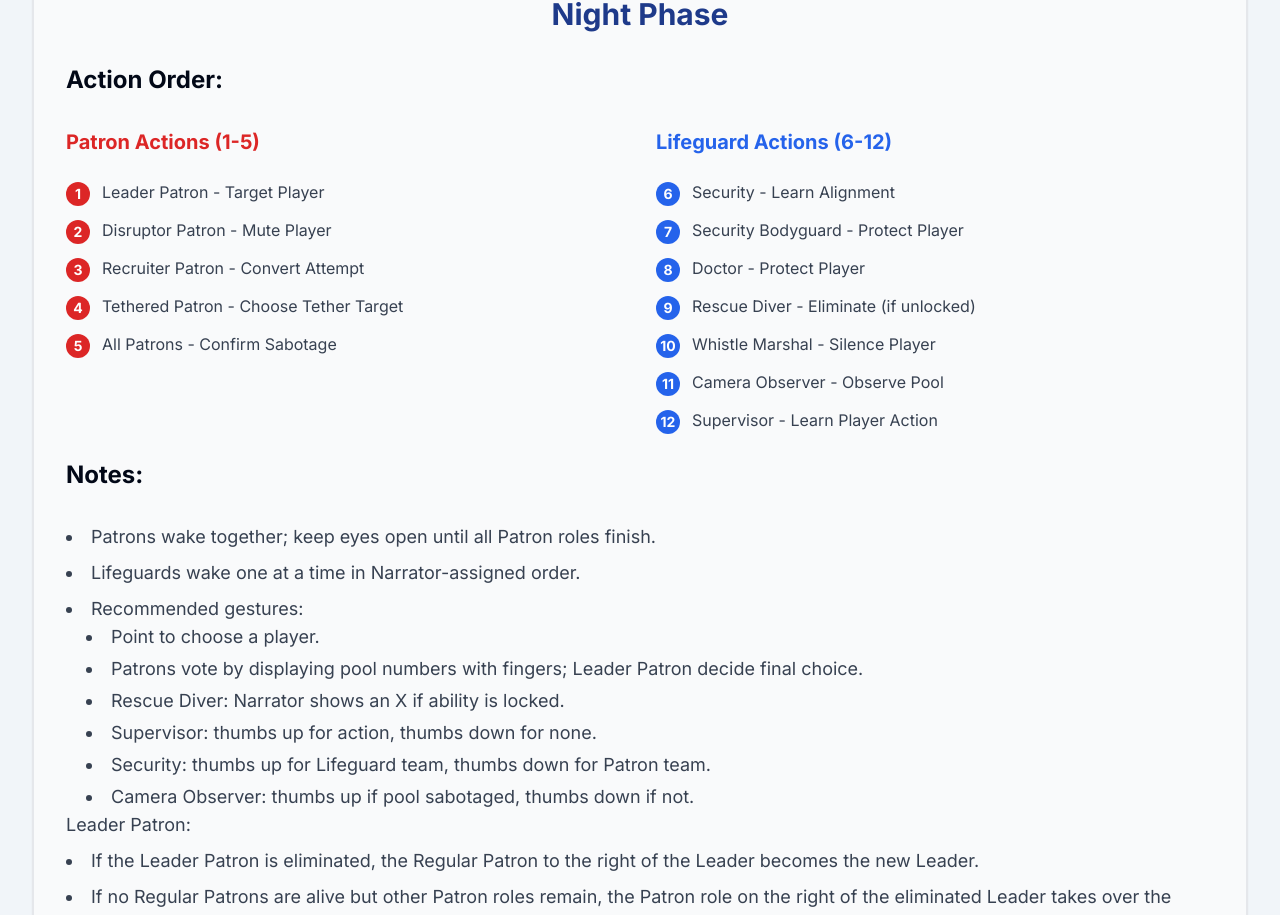
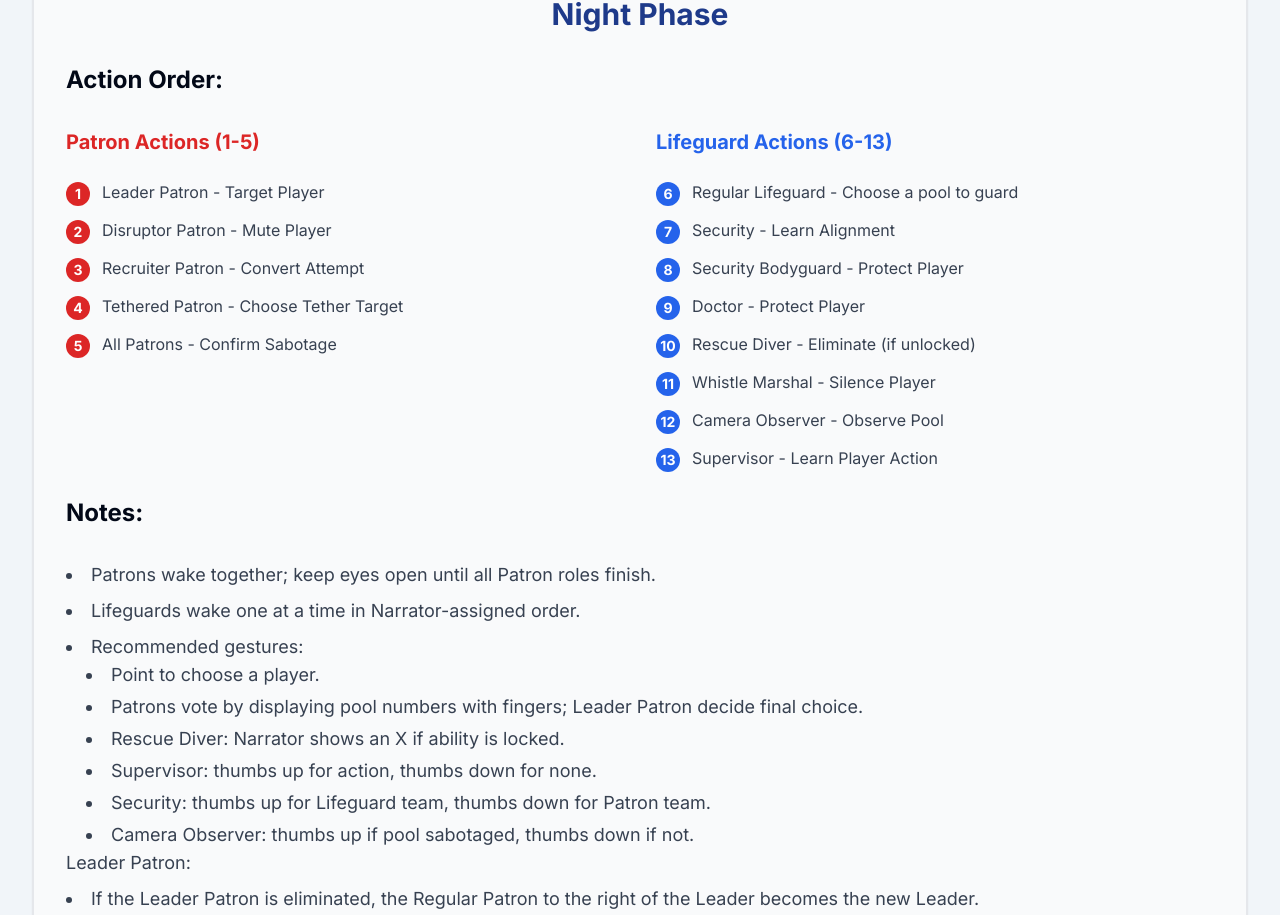
Before and after one commit to James-hg/PersonalWebsite, a Next.js app: page /iat210boardgame in a window 1280 px wide. Shown: the part 8735-9650 px from the top of the page. Built offline with nearby package versions, Linux system fonts and the light colour scheme.

Commit message:
update night phase order

```diff
--- a/components/sections/HowToPlaySection.tsx
+++ b/components/sections/HowToPlaySection.tsx
@@ -115,10 +115,11 @@ export default function HowToPlaySection() {
                             </div>
                             <div>
                                 <h4 className="text-xl font-bold text-blue-600 mb-6">
-                                    Lifeguard Actions (6-12)
+                                    Lifeguard Actions (6-13)
                                 </h4>
                                 <div className="space-y-3">
                                     {[
+                                        "Regular Lifeguard - Choose a pool to guard",
                                         "Security - Learn Alignment",
                                         "Security Bodyguard - Protect Player",
                                         "Doctor - Protect Player",
```
